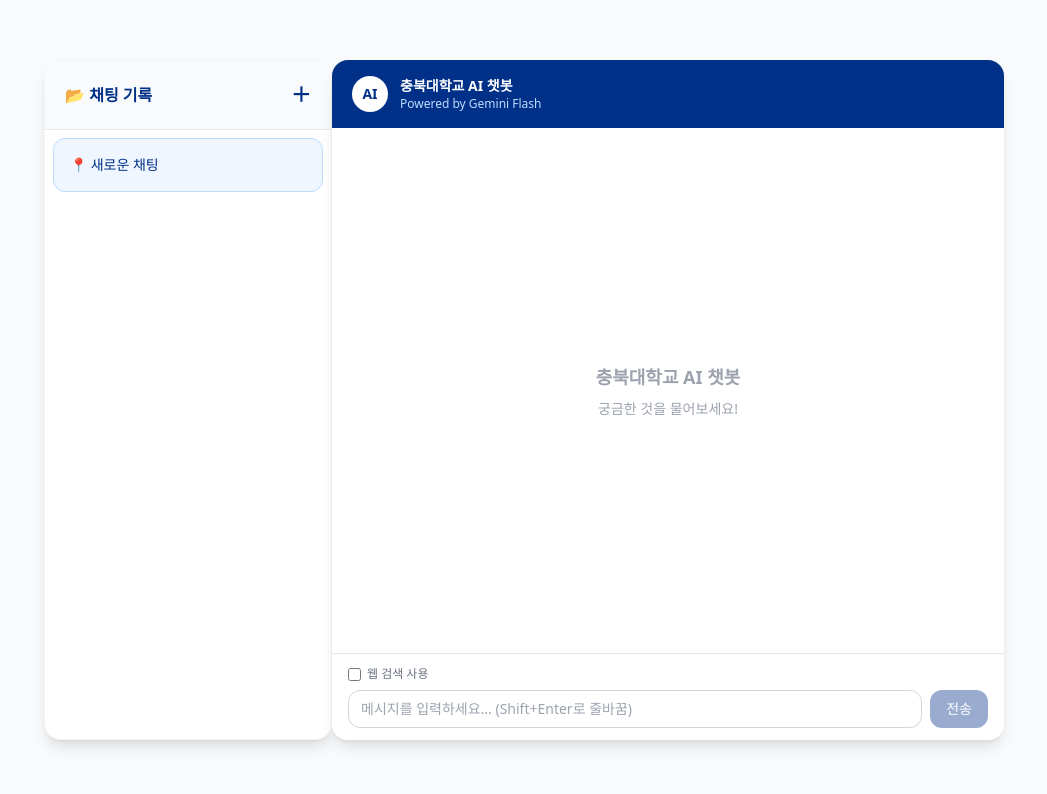
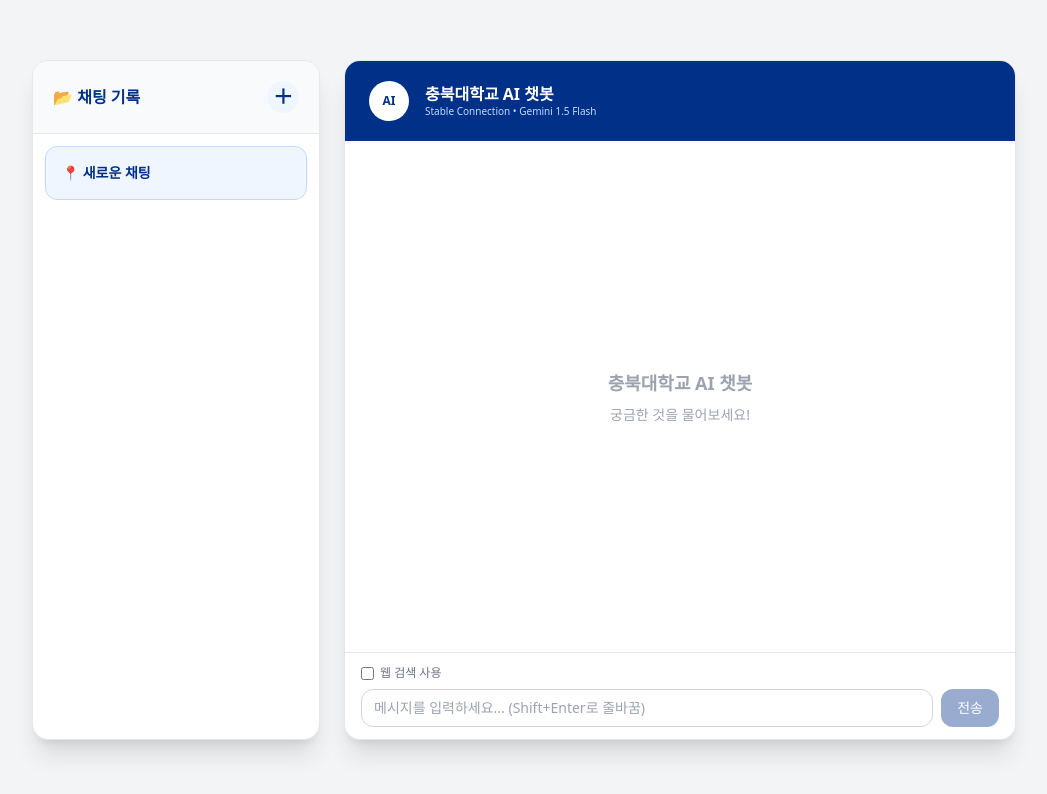
Before and after one commit to iamLeeHyeon/CBNU_AI_ChatBot, a React (Vite) app in the folder frontend/: page / in a window 1280 px wide. Shown: the top 794 px of the page, without its empty margins (116-1163 px from the left). Built offline with nearby package versions, Linux system fonts and the light colour scheme.

Commit message:
Added chat history feature
actually remembers 10 recent chat, can remember after restarting both backand and frontend

```diff
--- a/frontend/src/App.jsx
+++ b/frontend/src/App.jsx
@@ -1,157 +1,145 @@
-import { useState } from "react";
+import { useState, useEffect } from "react";
 import ChatWindow from "./components/ChatWindow";
 import InputBar from "./components/InputBar";
 
 export default function App() {
-  const [chatHistory, setChatHistory] = useState([
-    { id: Date.now(), title: "새로운 채팅", messages: [] }
-  ]);
-  const [currentChatId, setCurrentChatId] = useState(chatHistory[0].id);
-  const [messages, setMessages] = useState([]);
+  const [chatHistory, setChatHistory] = useState(() => {
+    try {
+      const saved = localStorage.getItem("cbnu_chat_history");
+      return saved ? JSON.parse(saved) : [{ id: Date.now(), title: "새로운 채팅", messages: [] }];
+    } catch (e) {
+      return [{ id: Date.now(), title: "새로운 채팅", messages: [] }];
+    }
+  });
+
+
+  const [currentChatId, setCurrentChatId] = useState(() => {
+    const savedId = localStorage.getItem("cbnu_current_chat_id");
+
+    return savedId ? Number(savedId) : (chatHistory[0]?.id || Date.now());
+  });
+
   const [isLoading, setIsLoading] = useState(false);
   const [useSearch, setUseSearch] = useState(false);
 
-  const startNewChat = () => {
-      const currentChat = chatHistory.find(c => c.id === currentChatId);
 
-      if (currentChat && currentChat.messages.length === 0) return;
-
-      const newId = Date.now();
-      const newChat = { id: newId, title: "새로운 채팅", messages: [] };
+  const currentChat = chatHistory.find(c => Number(c.id) === Number(currentChatId));
+  const messages = currentChat ? currentChat.messages : [];
 
 
-      setChatHistory(prev => [newChat, ...prev].slice(0, 10));
-      setCurrentChatId(newId);
-      setMessages([]);
+  useEffect(() => {
+    localStorage.setItem("cbnu_chat_history", JSON.stringify(chatHistory));
+    localStorage.setItem("cbnu_current_chat_id", currentChatId.toString());
+  }, [chatHistory, currentChatId]);
+
+
+  const startNewChat = () => {
+    if (currentChat && currentChat.messages.length === 0) return;
+    const newId = Date.now();
+    const newChat = { id: newId, title: "새로운 채팅", messages: [] };
+    setChatHistory(prev => [newChat, ...prev].slice(0, 10));
+    setCurrentChatId(newId);
   };
 
+  const switchChat = (targetId) => {
+    const tid = Number(targetId);
+    if (tid === Number(currentChatId)) return;
 
-    const switchChat = (targetId) => {
-      if (targetId === currentChatId) return;
+    setChatHistory(prev => {
+      const active = prev.find(c => Number(c.id) === Number(currentChatId));
+      let updated = (active && active.messages.length === 0)
+        ? prev.filter(c => Number(c.id) !== Number(currentChatId))
+        : prev;
 
-      setChatHistory(prev => {
+      const target = updated.find(c => Number(c.id) === tid);
+      const filtered = updated.filter(c => Number(c.id) !== tid);
+      return target ? [target, ...filtered] : updated;
+    });
+    setCurrentChatId(tid);
+  };
 
-        let updated = prev.map(chat =>
-          chat.id === currentChatId ? { ...chat, messages: messages } : chat
-        );
+  async function handleSend(text) {
+    if (!text.trim()) return;
+    setIsLoading(true);
+
+    const userMsg = { role: "user", content: text };
+    const tempMessages = [...messages, userMsg];
 
 
-        const currentChat = updated.find(c => c.id === currentChatId);
-        if (currentChat && currentChat.messages.length === 0) {
-          updated = updated.filter(c => c.id !== currentChatId);
-        }
-
-
-        const targetChat = updated.find(c => c.id === targetId);
-        const filtered = updated.filter(c => c.id !== targetId);
-        return [targetChat, ...filtered].slice(0, 10);
-      });
-
-
-      const target = chatHistory.find(c => c.id === targetId);
-      setMessages(target ? target.messages : []);
-      setCurrentChatId(targetId);
-  };
-
-
-  async function handleSend(text) {
-    const newMessages = [...messages, { role: "user", content: text }];
-    setMessages(newMessages);
-    setIsLoading(true);
-
+    setChatHistory(prev => prev.map(chat =>
+      Number(chat.id) === Number(currentChatId)
+        ? {
+            ...chat,
+            messages: tempMessages,
+            title: chat.messages.length === 0 ? text.substring(0, 20) : chat.title
+          }
+        : chat
+    ));
 
     try {
       const res = await fetch("/api/chat", {
         method: "POST",
         headers: { "Content-Type": "application/json" },
-        body: JSON.stringify({
-          messages: newMessages,
-          use_search: useSearch,
-        }),
+        body: JSON.stringify({ messages: tempMessages, use_search: useSearch }),
       });
 
-      if (!res.ok) throw new Error("서버 오류가 발생했습니다.");
+      if (!res.ok) throw new Error("서버 응답 오류");
+      const data = await res.json();
 
-      const data = await res.json();
-      const updatedMessages = [
-        ...newMessages,
-        { role: "assistant", content: data.reply, sources: data.sources },
-      ];
-      setMessages(updatedMessages);
-      setChatHistory(prev => {
-      const target = prev.find(chat => chat.id === currentChatId);
-      const filtered = prev.filter(chat => chat.id !== currentChatId);
-
-      const updatedChat = {
-        ...target,
-        messages: updatedMessages,
-
-        title: updatedMessages.length <= 2 ? text.substring(0, 30) : target.title
-      };
+      const assistantMsg = { role: "assistant", content: data.reply, sources: data.sources };
 
 
-        return [updatedChat, ...filtered].slice(0, 10);
+      setChatHistory(prev => {
+        const updated = prev.map(chat =>
+          Number(chat.id) === Number(currentChatId) ? { ...chat, messages: [...tempMessages, assistantMsg] } : chat
+        );
+        const target = updated.find(c => Number(c.id) === Number(currentChatId));
+        const filtered = updated.filter(c => Number(c.id) !== Number(currentChatId));
+
+        return target ? [target, ...filtered].slice(0, 10) : updated.slice(0, 10);
       });
     } catch (err) {
-      setMessages([
-        ...newMessages,
-        { role: "assistant", content: `오류: ${err.message}` },
-      ]);
+      console.error("전송 오류:", err);
+
     } finally {
       setIsLoading(false);
     }
   }
 
   return (
-    <div className="min-h-screen bg-gray-50 flex items-center justify-center p-4">
-
-<aside className="w-72 h-[85vh] bg-white rounded-2xl shadow-lg flex-shrink-0 flex flex-col overflow-hidden border border-gray-100">
+    <div className="min-h-screen bg-gray-100 flex items-center justify-center p-6 gap-6">
+      <aside className="w-72 h-[85vh] bg-white rounded-2xl shadow-xl flex-shrink-0 flex flex-col overflow-hidden border border-gray-200">
         <div className="p-5 border-b font-bold text-cbnu-blue bg-gray-50 flex justify-between items-center">
           <span>📂 채팅 기록</span>
-          <button onClick={startNewChat} className="text-xl hover:text-blue-500 transition-colors">＋</button>
+          <button onClick={startNewChat} className="w-8 h-8 flex items-center justify-center rounded-full bg-blue-50 text-cbnu-blue hover:bg-cbnu-blue hover:text-white transition-all text-xl">＋</button>
         </div>
-
-        <div className="flex-1 overflow-y-auto p-2 space-y-2">
+        <div className="flex-1 overflow-y-auto p-3 space-y-2">
           {chatHistory.map((chat) => (
             <button
               key={chat.id}
               onClick={() => switchChat(chat.id)}
               className={`w-full text-left p-4 rounded-xl text-sm transition-all border ${
-                chat.id === currentChatId
-                ? "bg-blue-50 border-blue-200"
-                : "hover:bg-gray-50 border-transparent"
+                Number(chat.id) === Number(currentChatId) ? "bg-blue-50 border-blue-200" : "hover:bg-gray-50 border-transparent"
               }`}
             >
-              <p className={`font-medium truncate ${chat.id === currentChatId ? "text-cbnu-blue" : "text-gray-700"}`}>
-                📍 {chat.title}
-              </p>
+              <p className={`font-semibold truncate ${Number(chat.id) === Number(currentChatId) ? "text-cbnu-blue" : "text-gray-700"}`}>📍 {chat.title}</p>
             </button>
           ))}
         </div>
       </aside>
 
-
-      <div className="w-full max-w-2xl h-[85vh] bg-white rounded-2xl shadow-lg flex flex-col overflow-hidden">
-        {/* Header */}
-        <header className="bg-cbnu-blue text-white px-5 py-4 flex items-center gap-3">
-          <div className="w-9 h-9 rounded-full bg-white flex items-center justify-center">
-            <span className="text-cbnu-blue font-bold text-sm">AI</span>
+      <div className="w-full max-w-2xl h-[85vh] bg-white rounded-2xl shadow-xl flex flex-col overflow-hidden border border-gray-200">
+        <header className="bg-cbnu-blue text-white px-6 py-5 flex items-center gap-4">
+          <div className="w-10 h-10 rounded-full bg-white flex items-center justify-center">
+            <span className="text-cbnu-blue font-black text-xs">AI</span>
           </div>
-          <div>
-            <p className="font-semibold text-sm">충북대학교 AI 챗봇</p>
-            <p className="text-xs text-blue-200">Powered by Gemini Flash</p>
+          <div className="flex-1">
+            <p className="font-bold text-base leading-tight">충북대학교 AI 챗봇</p>
+            <p className="text-[10px] text-blue-200">Stable Connection • Gemini 1.5 Flash</p>
           </div>
-
         </header>
-
         <ChatWindow messages={messages} isLoading={isLoading} />
-
-        <InputBar
-          onSend={handleSend}
-          isLoading={isLoading}
-          useSearch={useSearch}
-          onToggleSearch={() => setUseSearch((v) => !v)}
-        />
+        <InputBar onSend={handleSend} isLoading={isLoading} useSearch={useSearch} onToggleSearch={() => setUseSearch(v => !v)} />
       </div>
     </div>
   );
```
